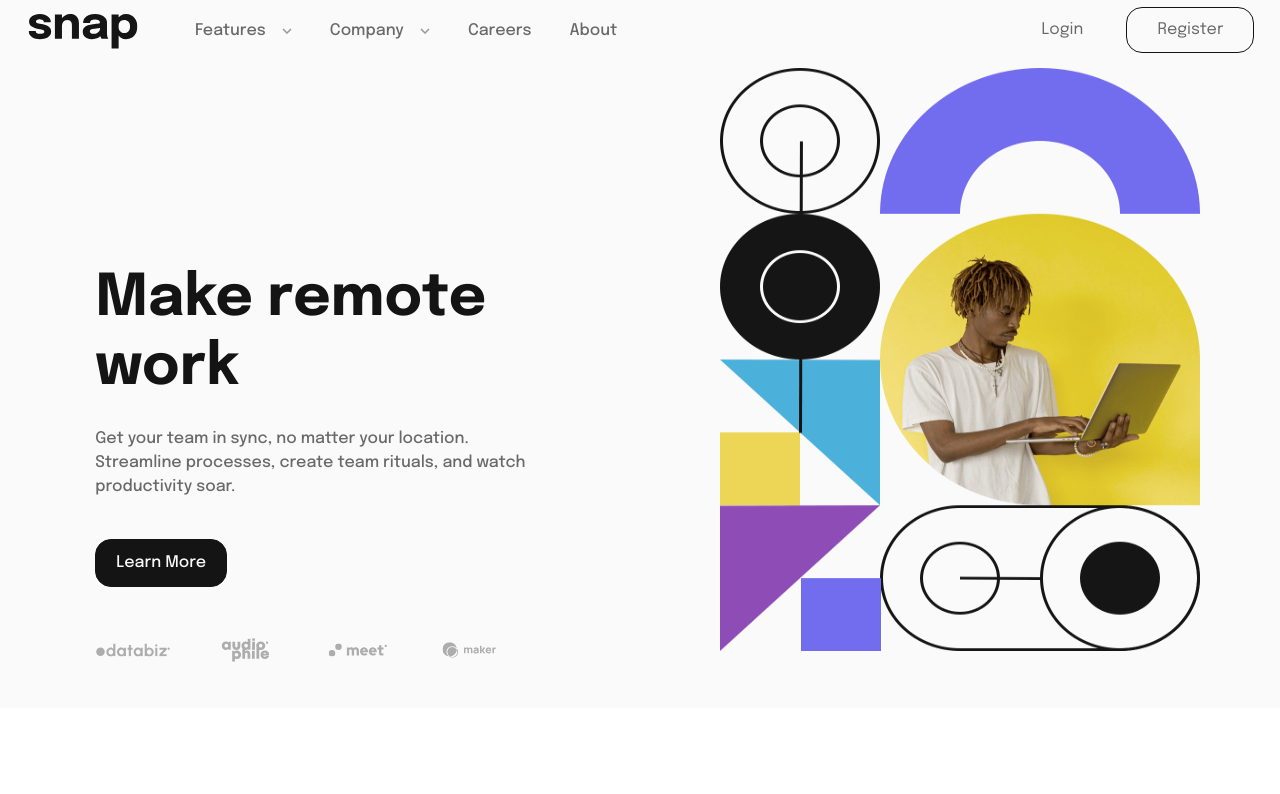
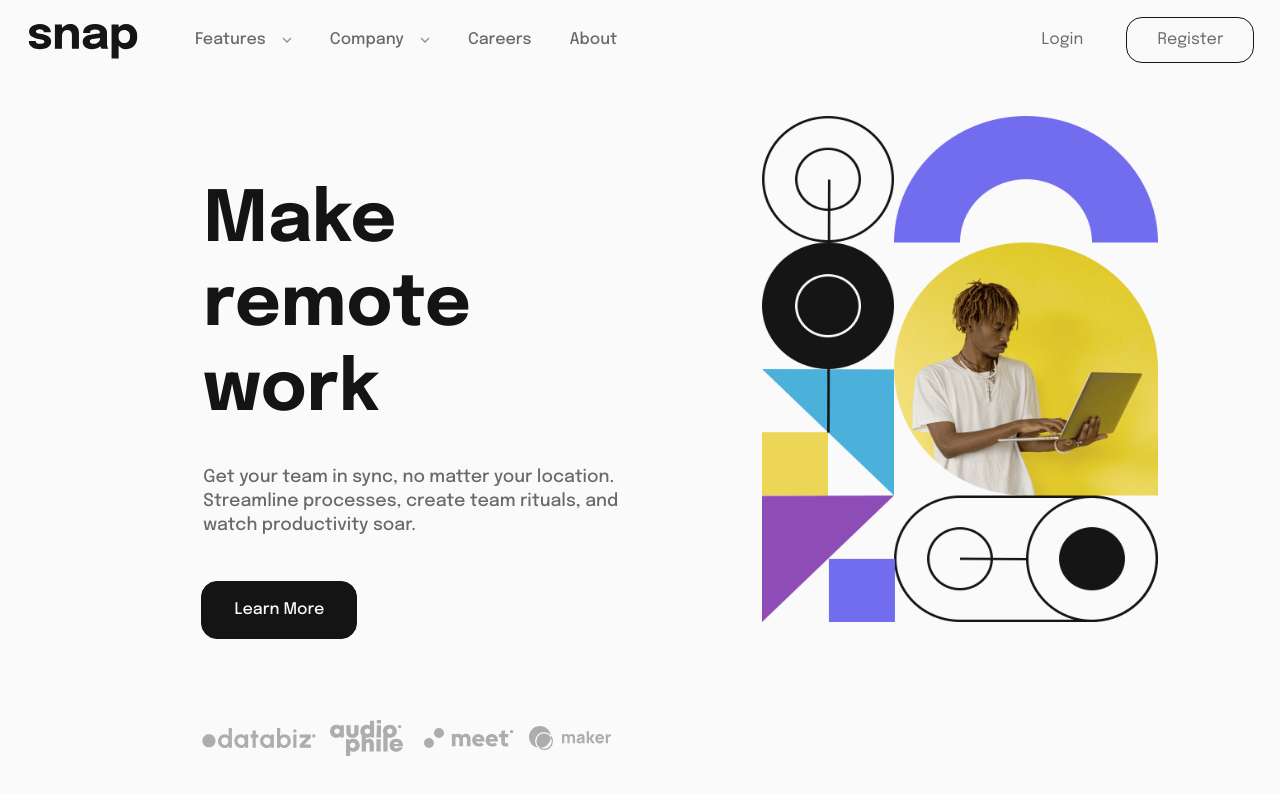
Before and after one commit to Luendel/intro-section-with-dropdown-navigation, a React (Create React App) app: page / in a window 1280 px wide. Shown: the top 794 px of the page. Built offline with nearby package versions, Linux system fonts and the light colour scheme.

Commit message:
modified:   src/App.css new file:   src/components/heroImage/heroImage.css modified:   src/components/heroImage/heroImage.js modified:   src/components/heroText/heroText.css modified:   src/components/navbar/navbar.css modified:   src/components/navbar/navbar.js modified:   src/index.css

```diff
--- a/src/App.css
+++ b/src/App.css
@@ -9,3 +9,12 @@ main {
         grid-template-rows: 60px 1fr;
     }
 }
+
+@media (min-width:1200px) {
+    main {
+        min-height: 100vh;
+        grid-template-rows: 10vh 1fr;
+        align-items: center;
+    }
+
+}
--- /dev/null
+++ b/src/components/heroImage/heroImage.css
@@ -0,0 +1,15 @@
+#heroImage-div {
+    padding: 0;
+}
+
+@media (min-width:1200px) {
+    #heroImage-div{
+        display: flex;
+        justify-content: center;
+        padding-top: 1.75rem;
+    }
+    img {
+        max-width: 31vw;
+        max-height: 39.5vw;
+    }
+}
--- a/src/components/heroImage/heroImage.js
+++ b/src/components/heroImage/heroImage.js
@@ -1,8 +1,9 @@
 import React from "react";
+import "./heroImage.css"
 
 function HeroImage() {
  return(
-    <div className="container-fluid w-100 m-0 p-0">
+    <div className="container-fluid w-100 m-0" style={{height:"100%"}} id="heroImage-div">
         <img src="./images/image-hero-mobile.png" className="img-fluid mt-2 d-sm-block d-lg-none" style={{width:"100vw"}} alt="man working on a laptop"/>
         <img src="./images/image-hero-desktop.png" className="mt-2 d-none d-lg-block" style={{width:"75%", height:"90%", margin:"0 auto"}} alt="man working on a laptop"/>
     </div>
--- a/src/components/heroText/heroText.css
+++ b/src/components/heroText/heroText.css
@@ -110,3 +110,44 @@ section {
         margin-left: -3vw;
     }
 }
+
+@media (min-width:1200px){
+    section {
+        height: 100%;
+        justify-content: flex-start;
+        padding-top: 6.5vh;
+    }
+
+    #section-title {
+        width: 68%;
+        font-size: 4.4rem;
+        margin-left: 14.5vw;
+    }
+
+    #section-description {
+        padding-top: 1vh;
+        width: 68%;
+        font-size: 1.1rem;
+        margin-left: 14.5vw;
+    }
+
+    #section-button {
+        margin-left: 14.8vw;
+        padding-left: 2rem;
+        padding-right: 2rem;
+        padding-top: 1rem;
+        padding-bottom: 1rem;
+        font-weight: 500;
+        margin-top: 3.5vh;
+    }
+
+    #section-clients {
+        width: 68%;
+        margin-left: 14.3vw;
+        padding-top: 4.5vh;
+    }
+
+    #section-clients li svg {
+        scale: 1;
+    }
+}
--- a/src/components/navbar/navbar.css
+++ b/src/components/navbar/navbar.css
@@ -161,3 +161,7 @@
         padding-left: 2.5rem;
     }
 }
+
+@media (min-width:1200px) {
+
+}
--- a/src/components/navbar/navbar.js
+++ b/src/components/navbar/navbar.js
@@ -88,7 +88,7 @@ function Navbar() {
                             onClick={() => handle_img_src("features")}
                         >
                             Features
-                            <img src={`./images/icon-arrow-${features_direction}.svg`} alt="arrow"/>
+                            <img src={`./images/icon-arrow-${features_direction}.svg`} alt={`arrow-${features_direction}`} name="no-resetable"/>
                         </button>
                         <ul className="dropdown-menu dropdown-menu-end" aria-labelledby="featuresDropdown" data-bs-popper="true" name="no-resetable">
                             <li name="no-resetable">
@@ -123,7 +123,7 @@ function Navbar() {
                             onClick={() => handle_img_src("company")}
                         >
                             Company
-                            <img src={`./images/icon-arrow-${company_direction}${".svg"}`}/>
+                            <img src={`./images/icon-arrow-${company_direction}${".svg"}`} alt={`arrow-${company_direction}`} name="no-resetable"/>
                         </button>
                             <ul className="dropdown-menu" aria-labelledby="companyDropdown" data-bs-popper="true">
                                 <li>
--- a/src/index.css
+++ b/src/index.css
@@ -7,4 +7,5 @@ body {
   font-family: "Epilogue", sans-serif;
   -webkit-font-smoothing: antialiased;
   -moz-osx-font-smoothing: grayscale;
+  background-color: hsl(0, 0%, 98%);
 }
```
